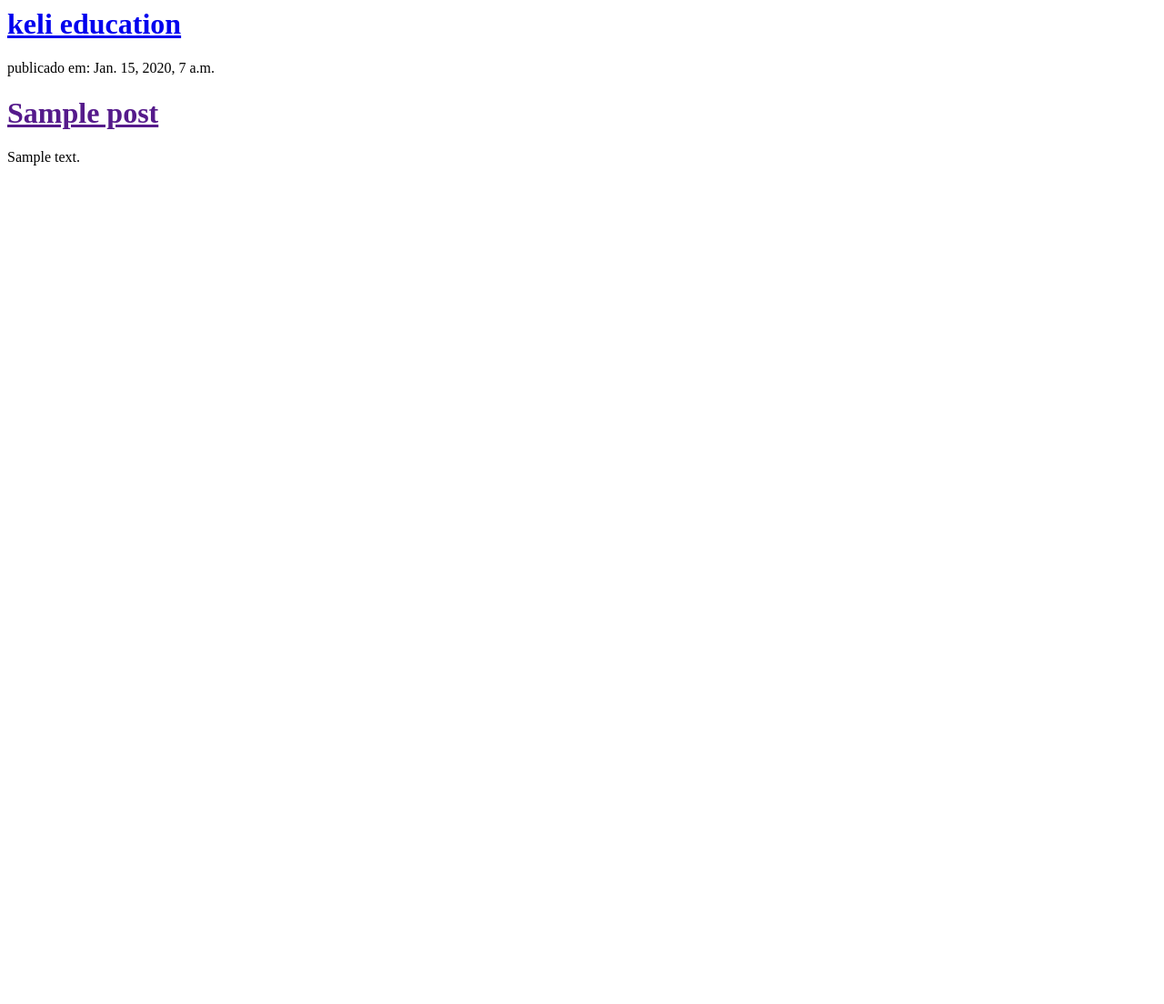
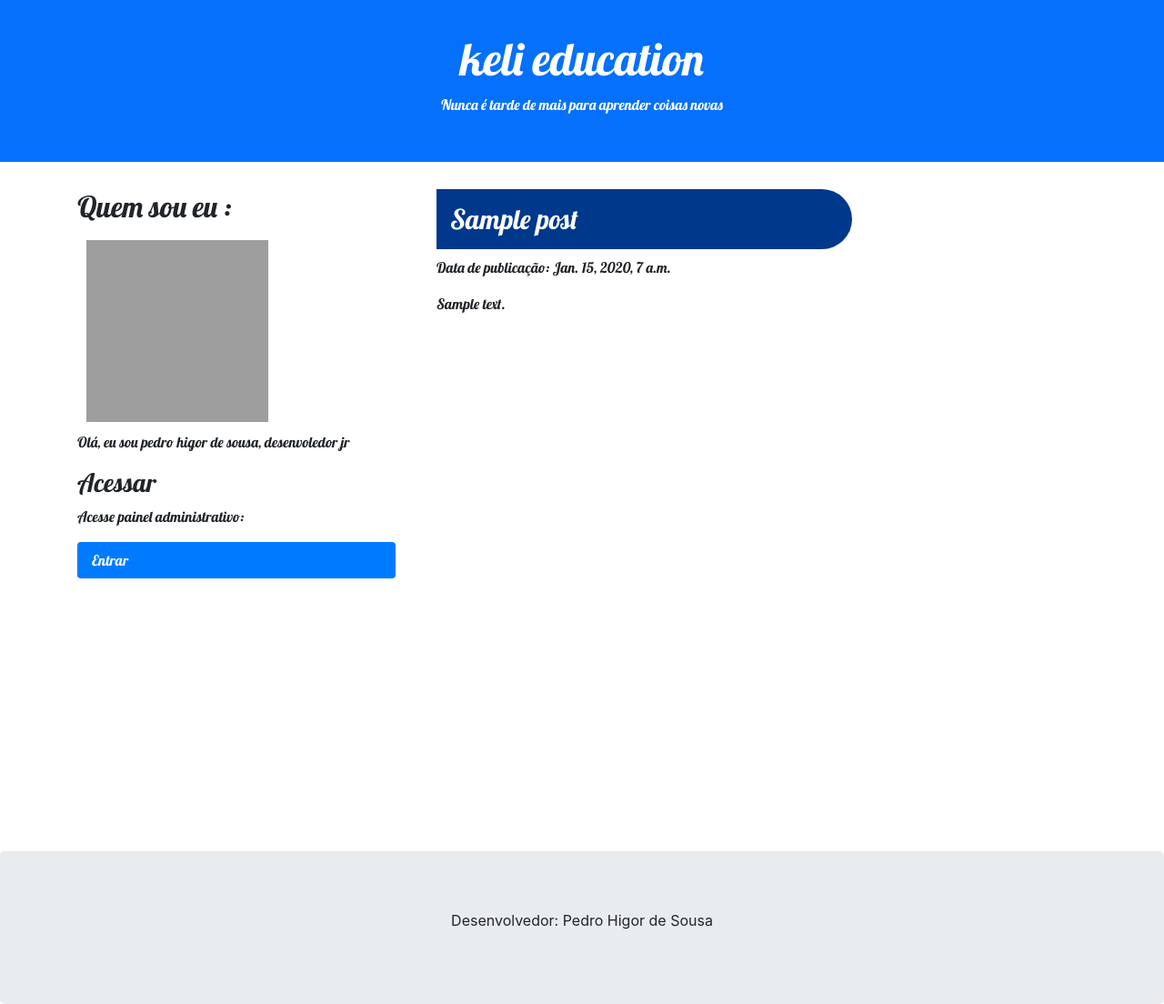
Before and after one commit to Skyhfalll/my-first-blog, a Django app: template blog/templates/blog/post_list.html in a window 1280 px wide. Shown: the whole page at 91% size. Before the commit the page ends 182 px from the top, so only its background shows below. Run offline with Django 3.2, Linux system fonts and the light colour scheme; the template is opened without the code that fills it: values that come from a table or form of the project are taken from there, others are empty; tables that the repository leaves empty hold one stand-in row (values such as "Sample post"); some libraries are stand-ins or nearby versions; grey boxes are pictures that could not be loaded.

Commit message:
result médio

```diff
--- /dev/null
+++ b/blog/static/css/blog.css
@@ -0,0 +1,27 @@
+.container-top{
+    padding:35px;
+    background-color: rgb(5, 112, 252);
+    color: #ffffff;
+    font-family: 'Lobster';
+}
+.about-me{
+    font-family: 'Lobster';
+}
+.title-title{
+    font-size: 50px;
+}
+.img_tux{
+    height: 200px;
+    width: 200px;
+    margin: 10px;
+}
+.space{
+    height: 300px;
+}
+.title_post{
+    color: #ffffff;
+    background-color: rgb(0, 56, 139);
+    padding: 15px;
+    border-radius: 0px 100px 100px 0px;
+    font-size: 30px;
+}
--- a/blog/templates/blog/post_list.html
+++ b/blog/templates/blog/post_list.html
@@ -1,21 +1,69 @@
-<html>
+{% load staticfiles %}
+<!DOCTYPE html>
+<html lang="pt-br">
 
 <head>
-    <title>Keli education</title>
+    <title>keli education</title>
+    <meta charset="utf-8">
+    <meta name="viewport" content="width=device-width, initial-scale=1">
+    <link rel="stylesheet" href="https://maxcdn.bootstrapcdn.com/bootstrap/4.2.1/css/bootstrap.min.css">
+    <script src="https://ajax.googleapis.com/ajax/libs/jquery/3.3.1/jquery.min.js"></script>
+    <script src="https://cdnjs.cloudflare.com/ajax/libs/popper.js/1.14.6/umd/popper.min.js"></script>
+    <script src="https://maxcdn.bootstrapcdn.com/bootstrap/4.2.1/js/bootstrap.min.js"></script>
+    <link href="//fonts.googleapis.com/css?family=Lobster&subset=latin,latin-ext" rel="stylesheet" type="text/css">
+    <link rel="stylesheet" href="{% static 'css/blog.css' %}">
 </head>
 
 <body>
-    <div>
-        <h1><a href="/">keli education</a></h1>
+    <div class="text-center container-top" style="margin-bottom:0">
+        <h1 class="title-title">keli education</h1>
+        <p>Nunca é tarde de mais para aprender coisas novas</p>
     </div>
 
-    {% for post in posts %}
-    <div>
-        <p>publicado em: {{ post.published_date }}</p>
-        <h1><a href="">{{ post.title }}</a></h1>
-        <p>{{ post.text|linebreaksbr }}</p>
+    <div class="container about-me" style="margin-top:30px">
+        <div class="row">
+            <div class="col-sm-4">
+                <h2>Quem sou eu : </h2>
+                <div class="fakeimg">
+                    <img src="https://cdn.pixabay.com/photo/2013/07/13/13/41/tux-161379_960_720.png" alt="" class="img_tux">
+                </div>
+                <p>Olá, eu sou pedro higor de sousa, desenvoledor jr</p>
+                <h3>Acessar</h3>
+                <p>Acesse painel administrativo: </p>
+                <ul class="nav nav-pills flex-column">
+                    <li class="nav-item">
+                        <a class="nav-link active" href="http://127.0.0.1:8000/admin">Entrar</a>
+                    </li>
+                </ul>
+                <hr class="d-sm-none">
+            </div>
+            <div class="col-sm-8">
+                <div class="content container">
+                    <div class="row">
+                        <div class="col-md-8">
+                            {% for post in posts %}
+                            <div class="post">
+                                <h1 class="title_post">{{ post.title }}</h1>
+                                <div class="date">
+                                    <p>Data de publicação: {{ post.published_date }}</p>
+                                </div>
+                                <p>{{ post.text|linebreaksbr }}</p>
+                            </div>
+                            {% endfor %}
+                        </div>
+                    </div>
+                </div>
+            </div>
+        </div>
     </div>
-    {% endfor %}
+    <div class="space">
+
+    </div>
+
+    <div class="jumbotron text-center" style="margin-bottom:0">
+        <p>Desenvolvedor: Pedro Higor de Sousa</p>
+    </div>
+
 </body>
 
 </html>
```
Also changed, not shown: blog/templates/imgs/learning.png (deleted).
